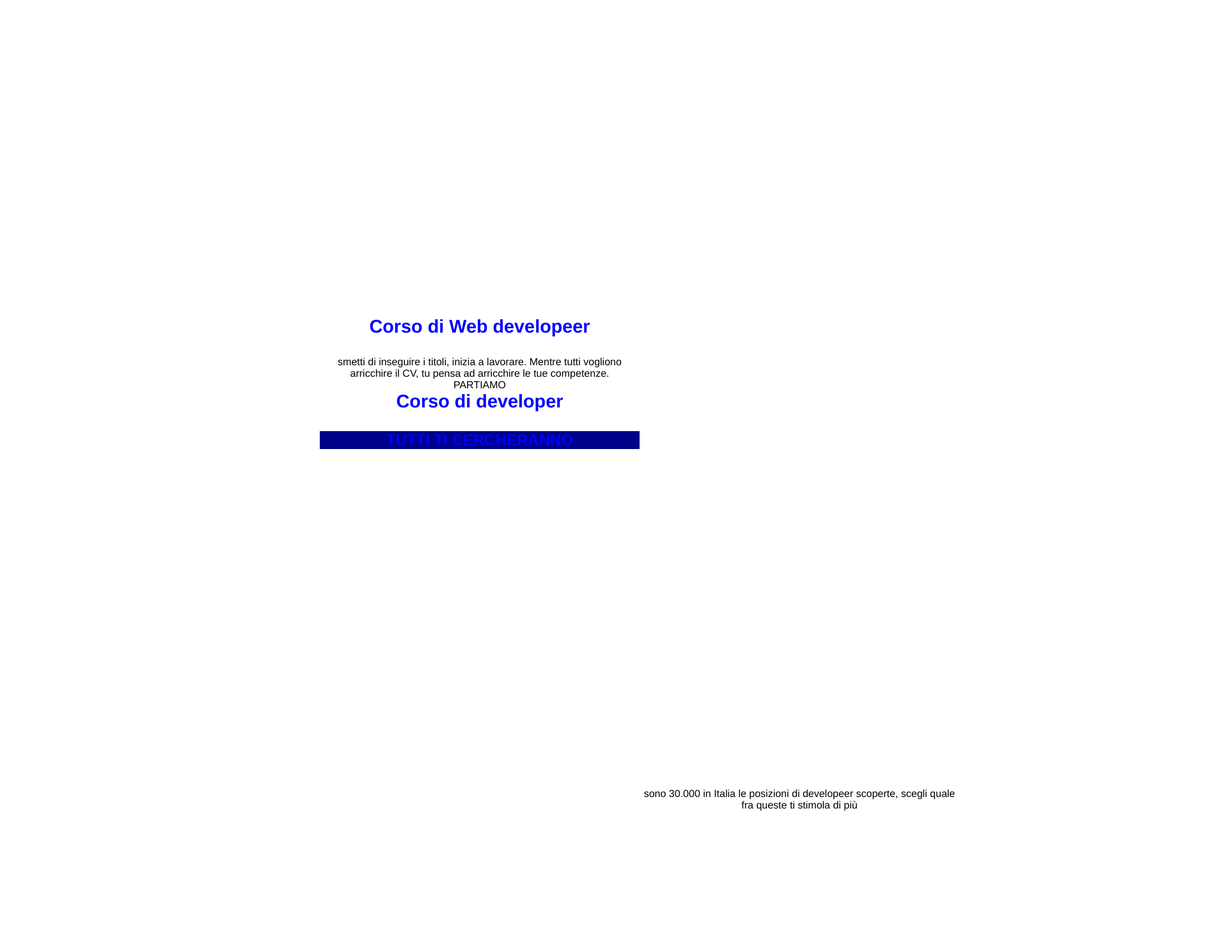
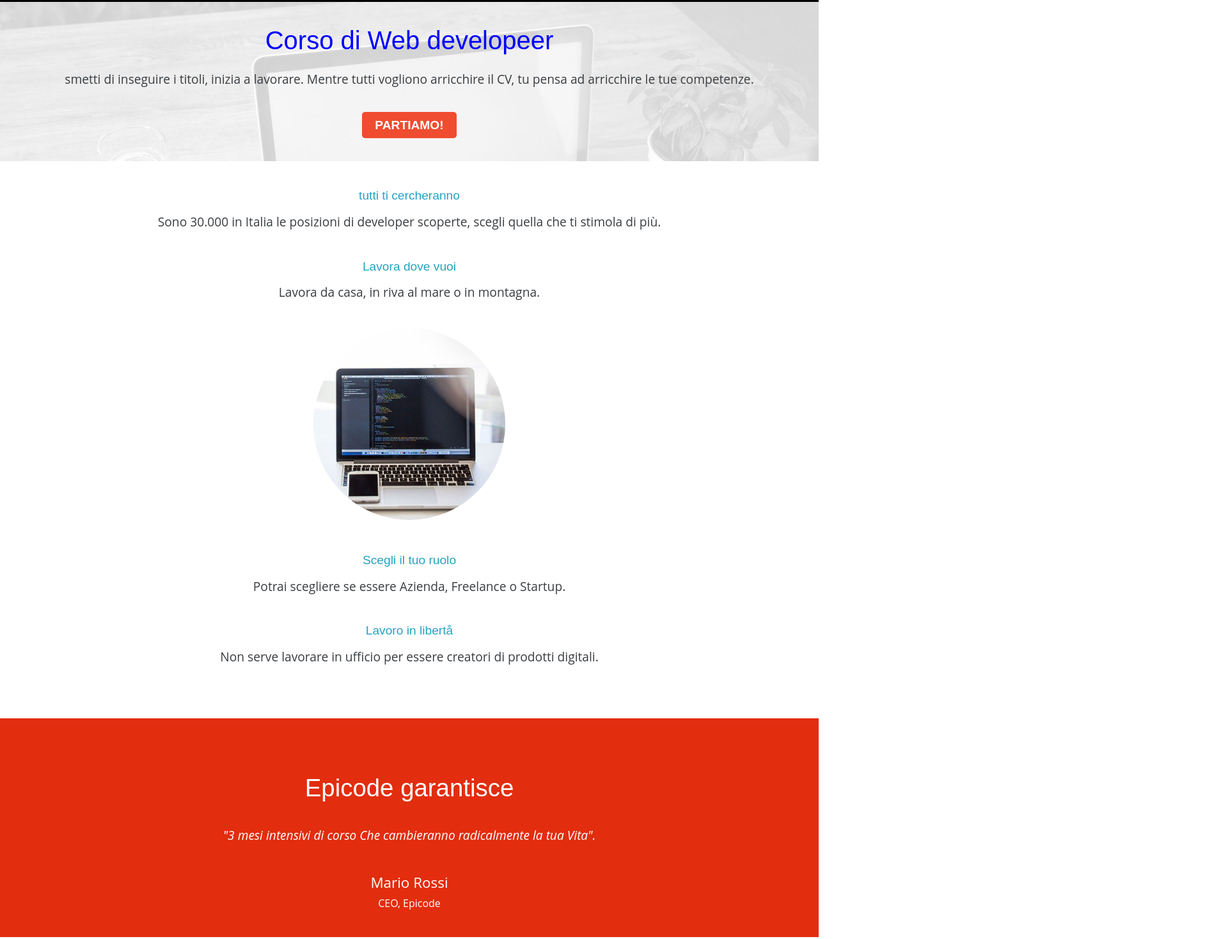
Before and after one commit to lucadipaola/asset-venerdi, a plain HTML site: page index.html in a window 1280 px wide. Shown: the part 112-1580 px from the top of the page at 64% size, 1920 px wide, since content can reach past the window. Drawn offline with Linux system fonts and the light colour scheme.

Commit message:
finish-compito

```diff
--- a/css/style.css
+++ b/css/style.css
@@ -1,4 +1,5 @@
 /* Your styles here */
+
 .solomobile {
     display:none;
     }
@@ -6,70 +7,146 @@
     .solomobile {
     display:block; }
     }
-
-
-
-
-header{
+   {header
+text-align:center;
 background-color: black;
-    background-position: center;
-}
-    div{
-        block-size: 500;
-    }
-  div{
-    line-height: normal;
    }
 
-body{
-    background-image: url(..</images/banner.jpg);
-    background-position: center;
-
-    font-family: 'Franklin Gothic Medium', 'Arial Narrow', Arial, sans-serif;
-
-
+   body {
+    font-family: 'Open Sans', sans-serif;
+    font-size: 1.2rem;
+    line-height: 1.65;
+    color: #393d41;
 }
-    body{
-        line-height: 1.4;
-        width: center;
-
-
-
-
-        div{
-            width: 500px;
-            padding: 500px;
+h1, h2, h3, h4, h5, h6 {
+    font-family: 'Montserrat', sans-serif;
+    line-height: 1.5;
+    color: #25a2c3;
+}
+h1 {
+    font-size: 2.5rem;
+    line-height: 1;
+    margin-bottom: 25px;
+}
+h2 {
+    color: #fff; /
+    font-size: 2.2rem;
+    margin-bottom: 30px;
+}
+h3 {
+    margin-bottom: 10px;
+}
+p {
+    margin-bottom: 40px;
+}
+img {
+    max-width: 100%;
+}
+i {
+    margin-right: 5px;
+}
+em {
+    font-style: italic;
+}
+header, main, aside, footer {
+    text-align: center;
 }
 
-
-
-
-    h1{
-        ;
-        margin-bottom: 30px;
-        font-size: 1.8rem;
-        font-weight: bold;
+header {
+    background-color: #000;
 }
-    h2{
-        background-color: rgb(0, 0, 136);
+#logo {
+    width: 150px;
+    margin: 30px auto;
+}
+main {
+    margin-bottom: 70px;
+}
+main > section {
+    padding: 40px 0;
+}
+main > section p{
+    padding: 0 30px;
+}
+main > section:first-child{
+    background-image: url(../images/banner.jpg);
+    background-size: cover;
+}
+main > section:last-child{
+    color: #fff;
+    background-color: #e22d0e;
+    padding-top: 80px;
+}
+main > section:last-child h2 {
+    font-size: 2.4rem;
+    color: #fff;
+}
+figure {
+    box-sizing: border-box;
+    margin-bottom: 40px;
+}
+figure img {
+    width: 300px;
+    border-radius: 100%;
+}
+a.btn{
+    font-family: 'Montserrat', sans-serif;
+    font-weight: 700;
+    line-height: 1.65;
     text-transform: uppercase;
-        margin-bottom: 30px;
-        text-align: center;
-        font-size: 1.5rem;
-        font-weight: bold;
+    background-color: #f04c2f;
+    color: #fff;
+    border: none;
+    border-radius: 5px;
+    padding: 10px 20px;
+    margin-bottom: 40px;
+    text-decoration: none;
 }
-    h3 {
-        margin-bottom: 5px;
-        font-size: 1.3rem;
+.no-margin{
+    margin: 0;
+}
+.name {
+    font-size: 1.4rem;
+}
+.job {
+    font-size: 1rem;
 }
 
+aside {
+    margin-bottom: 30px;
+    padding: 0 20px;
+}
 
-div{
-    text-align: center;
+.card {
+    border: 1px solid #dee1e3;
+    box-shadow: 0 4px 8px 0 rgba(0,0,0,0.2);
+    margin-bottom: 30px;
   }
-div{
-    text-align: center;
+.card img {
+    width: 100%;
+    margin-bottom: 10px
 }
-h2{
-    text-align: center;
+.card .content p {
+    padding: 0 25px;
 }
+
+footer {
+    color: #c8e7f0;
+    background-color: #25a2c3;
+    padding: 40px 0;
+}
+footer a {
+    color: #c8e7f0;
+}
+footer ul{
+    list-style-type: none;
+    margin: 0 auto;
+    padding-bottom: 20px;
+}
+footer p {
+    font-size: 1rem;
+    margin: 0;
+}
+footer hr {
+    width: 215px;
+}
--- a/index.html
+++ b/index.html
@@ -11,135 +11,103 @@
     <link rel="stylesheet" href="css/reset.css">
     <link rel="stylesheet" href="css/font-awesome.css">
     <link rel="stylesheet" href="css/style.css">
+    <title>Corso Web Developer - Epicode school</title>
 
 
 </head>
 <body>
     <header>
+
          <img id="logo" src="images/logo.png" alt="logo">
+
         </header>
-
     <main>
-
-     <div class="content">
      <section>
 
        <h1 style="color: blue;text-align: center;"> Corso di Web developeer </h1>
+       <p> smetti di inseguire i titoli, inizia a lavorare. Mentre tutti vogliono arricchire il CV, tu pensa ad arricchire le tue competenze. </p>
+       <a href="#" target="_blank" class="btn">partiamo!</a>
      </section>
-
-        <article>
-
-       <p> smetti di inseguire i titoli, inizia a lavorare. Mentre tutti vogliono arricchire il CV, tu pensa ad arricchire le tue competenze. </p>
-
-       <p>PARTIAMO</p>
-
-        </article>
-
-
-    <h1 style="color: blue; text-align:center;"> Corso di developer</h1>
-
-
     <section>
-
-     <h2 style="color: blue; text-align:center;">tutti ti cercheranno</h2>
-    </section>
-        <div
-            <p>sono 30.000 in Italia le posizioni di developeer scoperte, scegli quale fra queste ti stimola di più</p>
+        <div class="flex-item">
+            <h3>tutti ti cercheranno</h3>
+            <p>Sono 30.000 in Italia le posizioni di developer
+                scoperte, scegli quella che ti stimola di più.
+            </p>
         </div>
-        <div
-        <h2>Lavora dove vuoi</h2>
-        <p>lavora da casa, in riva al mare o in montagna</p>
-    </div>
-        <div
-        <section>
-
-            <img src="images/notebook.jpg">
-        </section>
+        <div class="flex-item">
+            <h3>Lavora dove vuoi</h3>
+                <p>Lavora da casa, in riva al mare o in montagna.</p>
             </div>
 
-        <div
-            <h2>scegli il tuo ruolo</h2>
+         <figure>
+        <img src="images/notebook.jpg" alt="trulli">
+         </figure>
 
-            <p>potrai scegliere se essere azienda,freelance o start</p>
-
-            <h2>lavora in libertà</h2>
-            <p>non serve lavorare in ufficio per essere creatori di progetti digitali</p>
+         <div class="flex-item">
+            <h3>Scegli il tuo ruolo</h3>
+            <p>
+                Potrai scegliere se essere Azienda, Freelance o
+                Startup.
+            </p>
         </div>
-
-    </main>
-    <div class="container">
+        <div class="flex-item">
+            <h3>Lavoro in libertå</h3>
+            <p>
+                Non serve lavorare in ufficio per essere creatori di
+                prodotti digitali.
+            </p>
+        </div>
+    </section>
     <section>
         <h2>Epicode garantisce</h2>
-        <p>"3 mesi intensivi di corso che cambieranno radicalmente la tua vita</p>
-        <a> Mario Rossi CEO, Epicode</a>
+        <p>
+            <em>
+                "3 mesi intensivi di corso Che cambieranno
+                radicalmente la tua Vita".
+            </em>
+        </p>
+        <p class="name no-margin">Mario Rossi</p>
+        <p class="job no-margin">CEO, Epicode</p>
     </section>
-    </div>
+</main>
 
-
-       <aside class="conteiner">
-        <article>
-            <img src="images/foto1.jpg" alt="imagine computer">
-            <div class="title">
-        <h3> il tuo pc</h3>
-        </div>
-
-        <div class="divmain">
-            <p>se vuoi diventare developeer è l'unico strumento che ti serve</p>
+<aside>
+    <article class="card">
+        <img src="images/foto1.jpg" alt="Avatar">
+        <div class="content">
+            <h3>II tuo PC</h3>
+            <p>Se vuoi diventare developer é I'unico strumento di cui hai bisogno.</p>
         </div>
     </article>
-
-            <article>
-
-            <img src="images/foto2.jpg" alt="imagine computer">
-            <div class="divmain">
-            <h3>Impara ora!</h3>
-            </div>
-
-            <div class="divmain">
-                <p>Impara da chi vuoi diventare e diventa una rockstar</p>
+    <article class="card">
+        <img src="images/foto2.jpg" alt="Avatar">
+        <div class="content">
+            <h3>Impara ora</h3>
+            <p>Impara da chi diventerai tra qualche anno, e diventa una rockstar come loro.</p>
         </div>
     </article>
-
-
-
-            <article>
-                <img src="images/foto3.jpg" alt="imagine computer">
-            <div class="title">
+    <article class="card">
+        <img src="images/foto3.jpg" alt="Avatar">
+        <div class="content">
             <h3>Lavora subito</h3>
-            </div>
-
-            <div class="divmain">
-            <p>sappiamo cosa vogliono le aziende,perchè lavorano con noi</p>
+            <p>Sappiamo cosa vogliono le aziende, perché lavoriamo con loro.</p>
         </div>
     </article>
+</aside>
 
 <footer>
+    <div class="container">
+        <h2>Contattaci</h2>
+        <ul>
+            <li><a href="tel:003911223456"><i class="fas fa-phone-square-alt"></i>(+39) 1 1223456</a></li> <!--content: "\f87b";-->
+            <li><a href="mailto:info@epicode.school"><i class="fas fa-envelope-square"></i>info@epicode.school</a></li><!--content: "\f199";-->
+            <li><address><i class="fas fa-external-link-square-alt"></i>Via Appia 1 - 00100 Roma (RM)</address></li><!--content: "\f360";; fa-external-link-square-->
+        </ul>
+        <hr>
+        <p>&copy; 2021. Immagini di Pixabay.</p>
+    </div>
+</footer>
+</body>
 
-
-            <h2>CONTATTACI</h2>
-            <p></p>
-        </footer>
-
-
-
-
-
-
-
-
-
-
-
-
-
-
-
-
-
-
-
-
-
-
-</body>
 </html>
```
Lines whose indentation alone changed are shown as unchanged.
